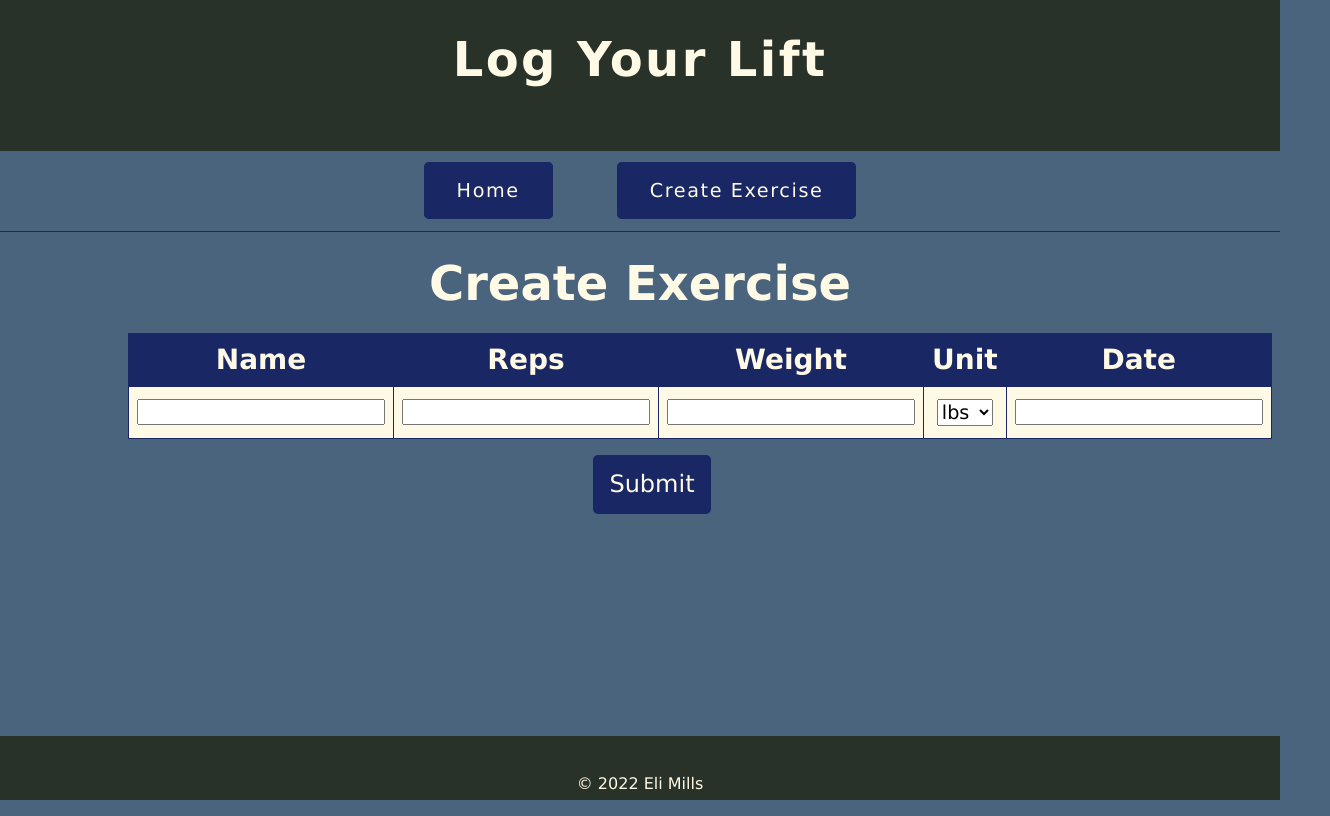
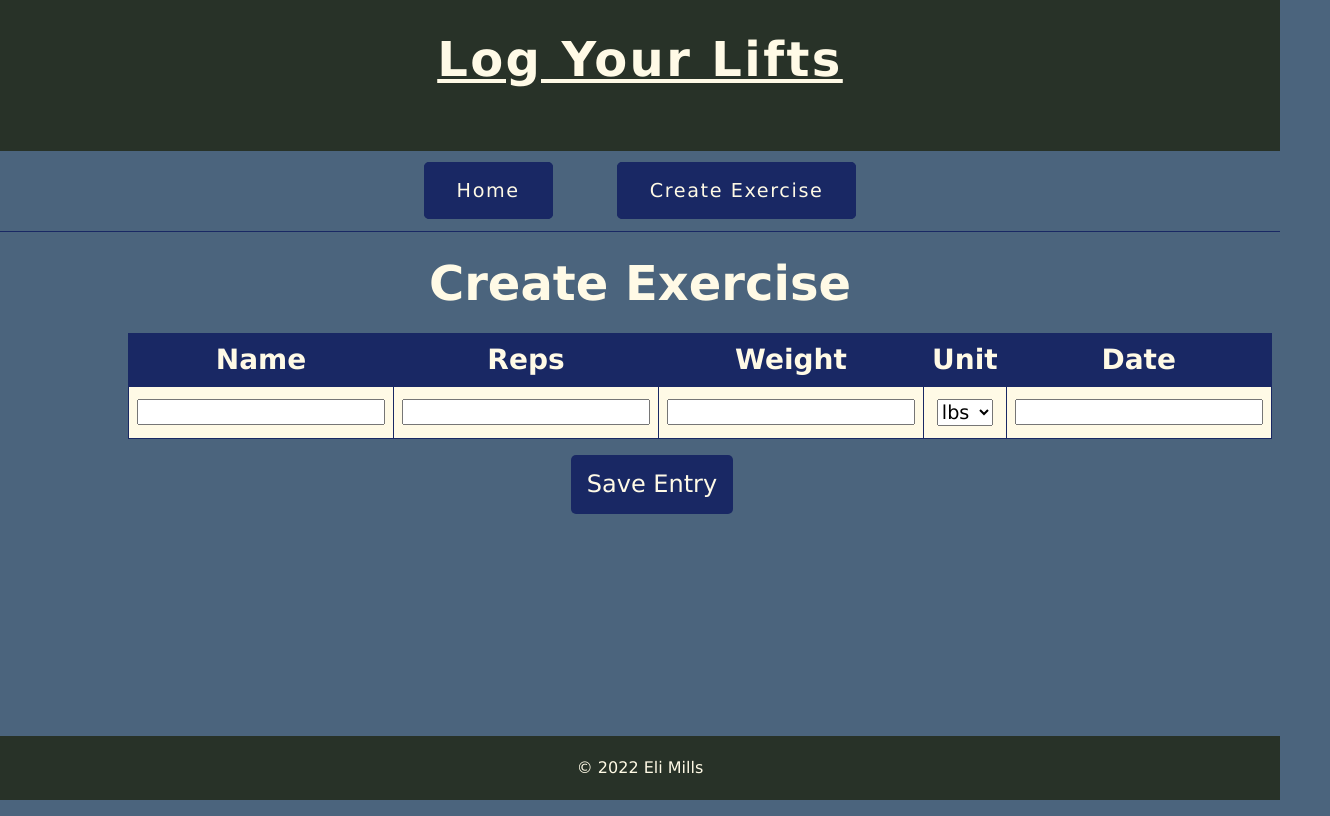
Before and after one commit to eli-mills/cs290-portfolio, a React (Create React App) app in the folder react/: page /create-exercise in a window 1280 px wide. Shown: the whole page, 1330 px wide, since content can reach past the window. Built offline with nearby package versions, Linux system fonts and the light colour scheme.

Commit message:
Finished styling

```diff
--- a/react/public/index.html
+++ b/react/public/index.html
@@ -24,7 +24,7 @@
       work correctly both with client-side routing and a non-root public URL.
       Learn how to configure a non-root public URL by running `npm run build`.
     -->
-    <title>Log Your Lift</title>
+    <title>Log Your Lifts</title>
   </head>
   <body>
     <noscript>You need to enable JavaScript to run this app.</noscript>
--- a/react/src/App.css
+++ b/react/src/App.css
@@ -5,7 +5,7 @@
   --dark-accent: rgb(25, 40, 100);
   --light-accent: rgb(255, 250, 230);
   --dead-space: rgb(40, 50, 40);
-  --highlight: rgb(150, 210, 235);
+  --highlight: rgb(242, 187, 67);
 }
 
 html {
@@ -33,6 +33,7 @@ header {
 header h1 {
   letter-spacing: 0.15rem;
   margin-top: 0;
+  text-decoration: underline;
 }
 
 header p {
@@ -140,6 +141,19 @@ button {
   cursor: pointer;
 }
 
+button:hover, nav a:hover {
+  background-color: var(--highlight);
+  color: var(--dark-accent);
+}
+
+a, button, td {
+  transition: background .1s ease-in;
+}
+
+.main-table {
+  margin-left: 20%;
+}
+
 .create-row {
   background-color: var(--main-bg-color);
 }
@@ -148,6 +162,7 @@ button {
   cursor: pointer;
   color: var(--dark-accent);
   font-size: 1.5rem;
+  padding: 0;
 }
 
 .icon-hidden {
@@ -160,6 +175,11 @@ button {
 
 tr:hover .icon-hidden {
   visibility: visible;
+}
+
+.tbl-icon {
+  min-width: 1.5rem;
+  padding: .15rem;
 }
 
 .tbl-icon, .main-table tr:hover .tbl-icon{
--- a/react/src/App.js
+++ b/react/src/App.js
@@ -22,7 +22,7 @@ function App() {
     <div className="App">
       <Router>
         <header>
-          <h1>Log Your Lift</h1>
+          <h1>Log Your Lifts</h1>
         </header>
 
         <Navigation />
@@ -34,7 +34,7 @@ function App() {
         </main>
 
         <footer>
-          <p>&copy; 2022 Eli Mills</p>
+          &copy; 2022 Eli Mills
         </footer>
       </Router>
     </div>
--- a/react/src/components/ExerciseTableHead.js
+++ b/react/src/components/ExerciseTableHead.js
@@ -9,6 +9,8 @@ function ExerciseTableHead () {
                 <th>Weight</th>
                 <th>Unit</th>
                 <th>Date</th>
+                <th className="tbl-icon"></th>
+                <th className="tbl-icon"></th>
             </tr>
         </thead>
     );
--- a/react/src/pages/CreateExercisePage.js
+++ b/react/src/pages/CreateExercisePage.js
@@ -75,7 +75,7 @@ function CreateExercisePage () {
                 </tbody>
             </table>
             <button onClick={ addEntry }>
-                Submit
+                Save Entry
             </button>
 
         </>
--- a/react/src/pages/EditExercisePage.js
+++ b/react/src/pages/EditExercisePage.js
@@ -77,7 +77,7 @@ function EditExercisePage ({entry}) {
                     </tbody>
                 </table>
                 <button onClick={ editEntry }>
-                    Submit
+                    Save Changes
                 </button>
             </form>
         </>
--- a/react/src/pages/HomePage.js
+++ b/react/src/pages/HomePage.js
@@ -5,7 +5,7 @@ import ExerciseTable from '../components/ExerciseTable';
 function HomePage ({setEntry}) {
     return (
         <>
-            <h2>Home Page</h2>
+            <h2>Exercise Log</h2>
             <ExerciseTable setEntry={setEntry}/>
         </>
     );
```
Also changed, not shown: 1 other file (tests, documents, lock files or other folders).
